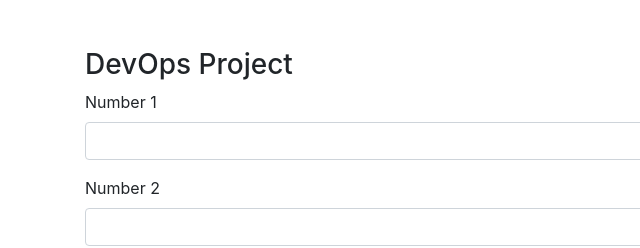
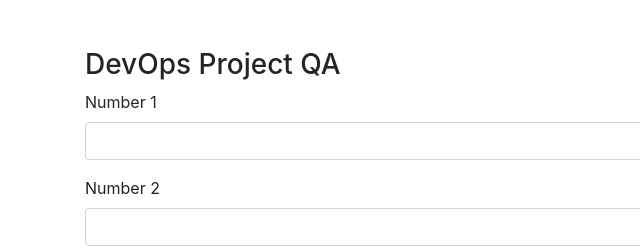
Before and after one commit to cemre-2187/devops, a website: page html/index.html in a window 1280 px wide. Shown: the top 248 px of the page, 0-640 px from the left. Drawn offline with nearby package versions, Linux system fonts and the light colour scheme.

Commit message:
Update index.html

```diff
--- a/html/index.html
+++ b/html/index.html
@@ -14,7 +14,7 @@
 
   <div class="container mt-5">
 
-    <h3>DevOps Project</h3>
+    <h3>DevOps Project QA</h3>
 
     <div class="form-group">
       <label for="exampleInputEmail1">Number 1</label>
```
